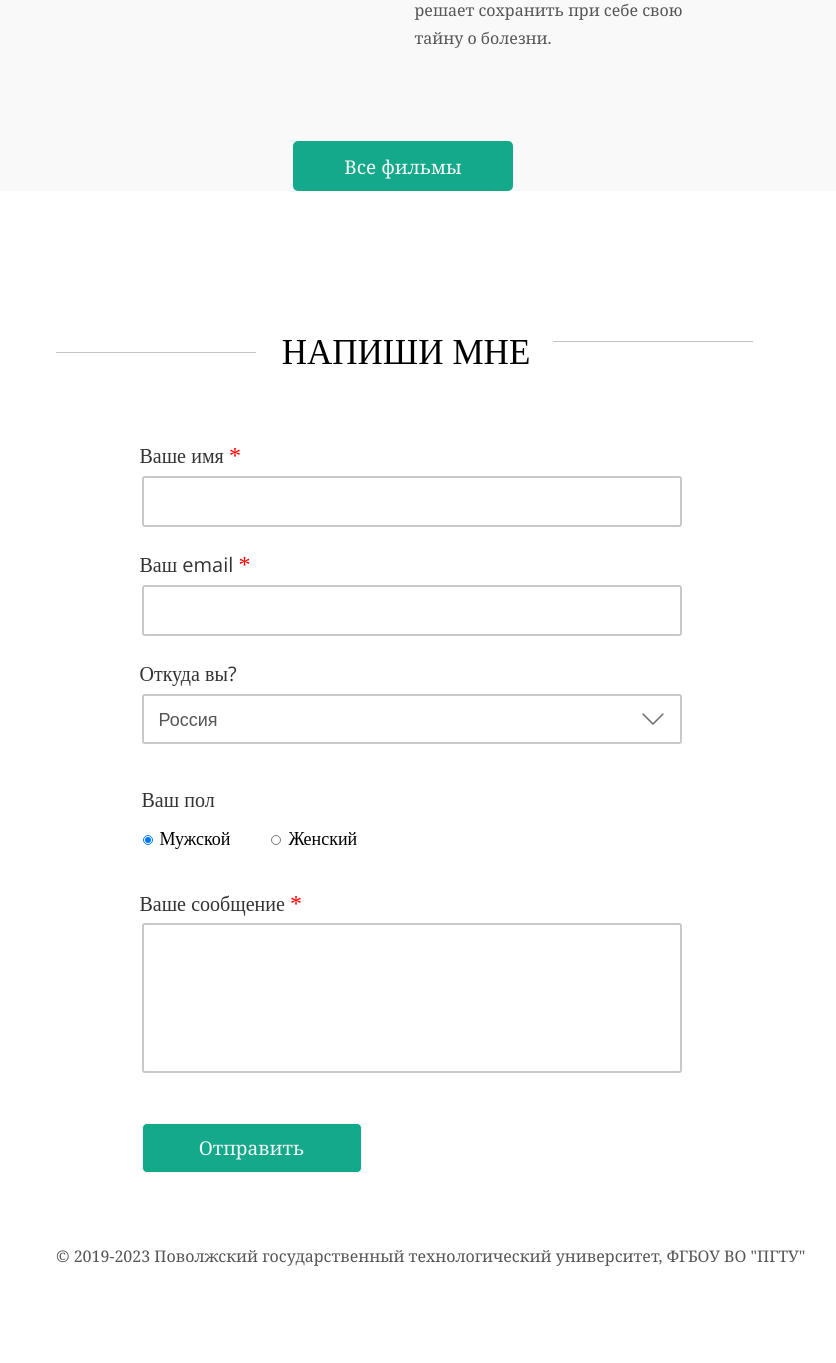
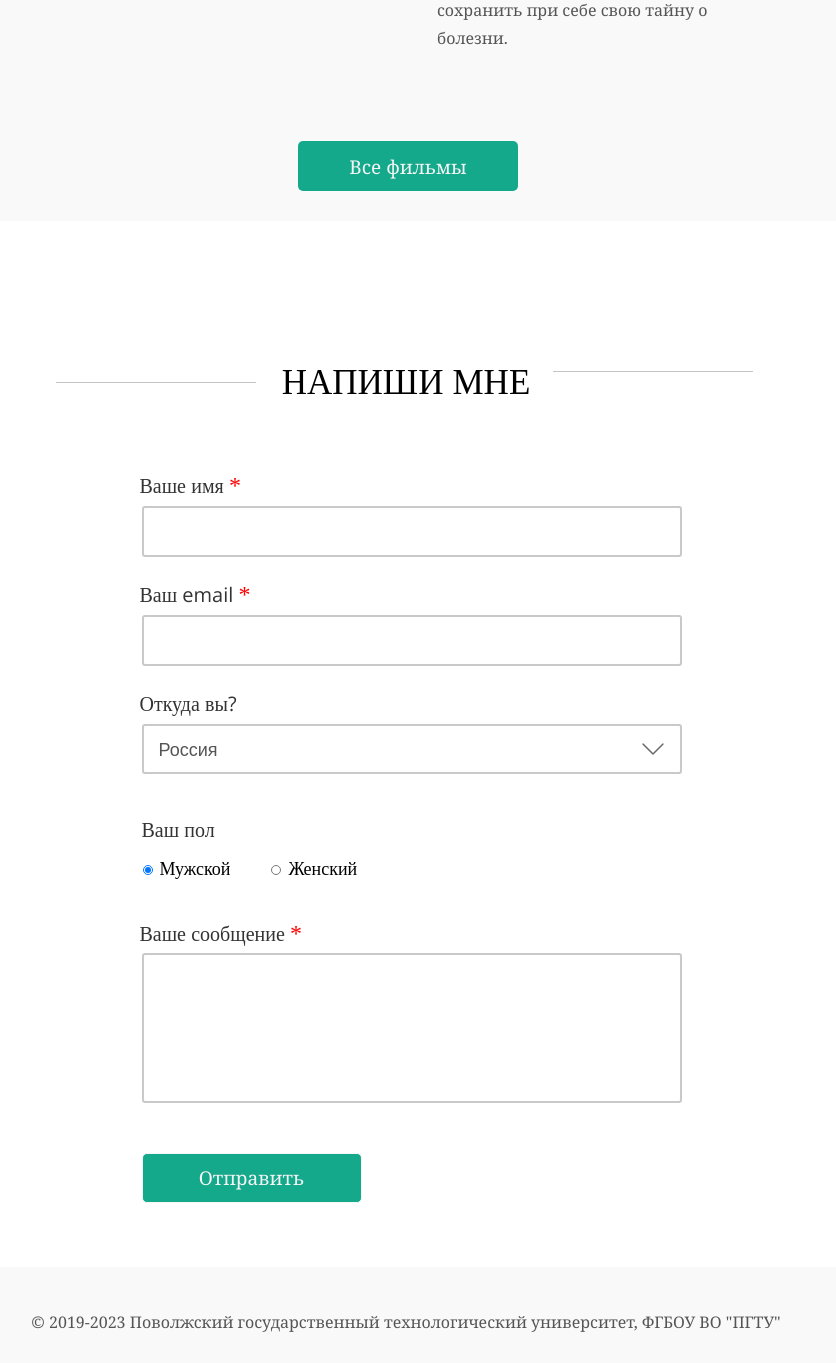
Before and after one commit to ktodkf/labs, a PHP site: page / in a window 1280 px wide. Shown: the part 2030-3393 px from the top of the page, without its empty margins (234-1070 px from the left). Before the commit the page ends 3296 px from the top, so only its background shows below. Run offline with PHP 8.4, Linux system fonts and the light colour scheme.

Commit message:
Update style.css

```diff
--- a/Front-End/lw12/css/style.css
+++ b/Front-End/lw12/css/style.css
@@ -196,26 +198,32 @@ body
 
 .film_picture
 {
-    width: 90vw;
+    width: 80vw;
     border-radius: 5px;
 }
 
 .name_film
 {
-    font: 700 7vw Open Sans;
+    font: 700 28px Open Sans;
     color: #333;
-    margin-bottom: 5vw;
+    margin: 1vw 0;
 }
 
 .text_film
 {
-    font: 6vw/8vw Georgia;
+    font: 19px/21px Georgia;
     color: #555;
+    margin: 2vw 0;
+}
+
+.text_hobby
+{
+    margin-bottom: 5vw;
 }
 
 .film
 {
-    margin-bottom: 15vw;
+    margin-bottom: 10vw;
     box-sizing: border-box;
 }
 
@@ -296,7 +304,7 @@ body
 
 .forms
 {
-    padding: 0 5vw;
+    padding: 0 5vw 10vw 5vw;
 }
 
 .field:hover
@@ -392,11 +400,11 @@ body
 .end
 {
     display: block;
-    position: absolute;
     text-align: center;
     font: 6vw/8vw Georgia;
     color: #555;
-    padding: 15vw 1vw 2vw 1vw;
+    padding: 5vw 2vw 5vw 2vw;
+    background-color: #f9f9f9;
 }
 
 @media screen and (min-width: 481px)
@@ -487,30 +495,9 @@ body
         padding: 5vw 0;
     }
 
-    .text
+    .text_hobby
     {
-        font: 5vw/7vw Georgia;
-    }
-
-    .my_hobby
-    {
-        font: normal 10vw Open Sans;
-        margin: 5vw 0;
-    }
-
-    .title_list
-    {
-        font: 600 6vw/5vw Open Sans;
-    }
-
-    .element_lists
-    {
-        font: 5vw/7vw Georgia;
-    }
-
-    .link
-    {
-        font: 6vw Georgia;
+        margin-bottom: 5vw;
     }
 
     .control_label
@@ -580,26 +567,11 @@ body
         font: 4vw/6vw Georgia;
     }
 
-    .favourite_films
-    {
-        font: normal 8vw Open Sans;
-    }
-
-    .text_film
-    {
-        font: 5vw/7vw Georgia;
-    }
-
-    .name_film
-    {
-        font: 700 6vw Open Sans;
-    }
-
     .forms
     {
         max-width: 60vw;
         margin: 0 auto;
-        padding: 0;
+        padding: 0 0 10vw 0;
     }
 
     .write
@@ -650,39 +622,46 @@ body
     {
         background: url("../images/background_two.png") no-repeat;
         background-size: 150vw;
-        background-position-y: 9vw;
+        background-position-y: 8vw;
+        height: 70vw;
     }
 
     .list_me
     {
-        width: 23%;
+        width: 14%;
     }
 
     .list_hobby
     {
-        width: 29%;
+        width: 21%;
     }
 
     .list_film
     {
-        width: 48%;
+        width: 29%;
+    }
+
+    .navigation_lists
+    {
+        display: flex;
+        justify-content: center;
     }
 
     .about_me
     {
-        font: 4vw/5vw Georgia;
-        padding: 2vw 0;
+        font: 3vw/4vw Georgia;
+        padding: 2vw 1vw;
     }
 
     .about_me:hover
     {
-        font: 4vw/5vw Georgia;
-        padding: 2vw 0;
+        font: 3vw/4vw Georgia;
+        padding: 2vw 1vw;
     }
 
     .my_hobbies
     {
-        font: 4vw/5vw Georgia;
+        font: 3vw/4vw Georgia;
         padding: 2vw 1vw;
     }
 
@@ -693,38 +672,44 @@ body
 
     .favorite_film
     {
-        font: 4vw/5vw Georgia;
-        padding: 2vw 0;
+        font: 3vw/4vw Georgia;
+        padding: 2vw 1vw;
     }
 
     .favorite_film:hover
     {
-        padding: 2vw 0;
+        padding: 2vw 1vw;
     }
 
     .my_photo
     {
-        width: 45vw;
+        width: 30vw;
+    }
+
+    .photo_quote
+    {
+        padding: 5vw 5vw 2vw 5vw;
     }
 
     .name
     {
-        font: 700 7vw/8vw Open Sans;
-        margin-top: 7vw;
-        margin-bottom: 7vw;
+        font: 700 5vw/6vw Open Sans;
+        margin-top: 3vw;
+        margin-bottom: 4vw;
         color: #fff;
     }
 
     .text_quote
     {
-        font: italic 5vw/6vw Georgia;
+        font: italic 4vw/4vw Georgia;
         color: #fff;
     }
 
     .author
     {
-        font: 600 3vw Open Sans;
+        font: 600 2vw Open Sans;
         color: #fff;
+        margin: 2vw 0;
     }
 
     .info
@@ -732,31 +717,19 @@ body
         padding: 0vw 5vw
     }
 
-    .text
+    .my_hobby
     {
-        font: 4vw/5vw Georgia;
+        margin: 2vw 0;
     }
 
-    .my_hobby
+    .text_hobby
     {
-        font: normal 6vw Open Sans;
-        margin: 2vw 0;
+        margin-bottom: 2vw;
     }
 
     .lists
     {
         display: flex;
-    }
-
-    .title_list
-    {
-        font: 600 4vw/4vw Open Sans;
-    }
-
-    .list_one
-    {
-        width: 47%;
-        margin-top: 5vw;
     }
 
     .list_one
@@ -766,20 +739,13 @@ body
 
     .element_lists
     {
-        font: 4vw/5vw Georgia;
         padding-left: 5vw;
         margin: 2vw 0;
     }
 
     .link
     {
-        font: 4vw Georgia;
         padding: 0;
-    }
-
-    .favourite_films
-    {
-        font: normal 6vw Open Sans;
     }
 
     .film
@@ -927,7 +892,7 @@ body
 
     .end
     {
-        padding: 10vw 2vw 2vw 2vw;
+        padding: 3vw 2vw 2vw 2vw;
         font: 3vw/4vw Georgia;
     }
 }
@@ -1214,6 +1180,7 @@ body
     .forms
     {
         margin: 0 auto;
+        padding-bottom: 5vw;
     }
 
     .write
@@ -1335,11 +1302,9 @@ body
     .end
     {
         display: block;
-        position: absolute;
         text-align: center;
         font: 16px/32px Georgia;
         color: #555;
-        padding: 67px 0 0 160px;
     }
 
     .form_field
@@ -1420,7 +1385,18 @@ body
         grid-gap: 0 50px;
     }
 
+    .container
+    {
+        margin: 0;
+        max-width: 100%;
+    }
+
     .text_me
+    {
+        margin-left: 0;
+    }
+
+    .navigation
     {
         margin-left: 0;
     }
@@ -1457,9 +1433,4 @@ body
     {
         margin-left: 480px;
     }
-
-    .end
-    {
-        padding-left: 250px;
-    }
 }
```
Also changed, not shown: other parts of Front-End/lw12/css/style.css (+15 -13 lines).
